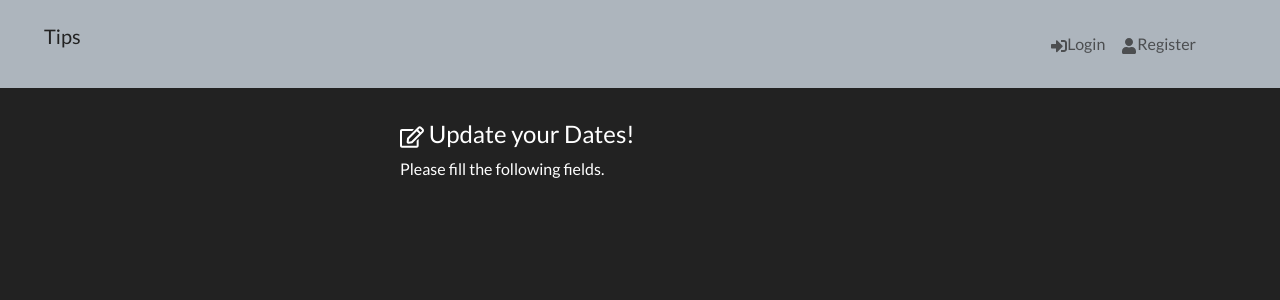
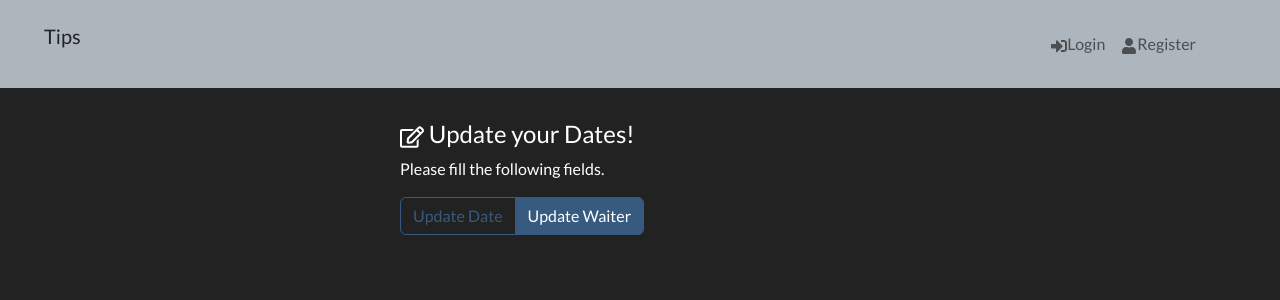
Before and after one commit to MasterTruckX/tips_project_frontend, a React (Vite) app: page /updateDate in a window 1280 px wide. Shown: the top 300 px of the page. Built offline with nearby package versions, Linux system fonts and the light colour scheme.

Commit message:
Check date fully working

```diff
--- a/src/components/DateObj.jsx
+++ b/src/components/DateObj.jsx
@@ -1,4 +1,17 @@
+import { useEffect } from 'react'
+import { useSelector,useDispatch } from 'react-redux'
+import { getAllWaiters, reset as resetWaiters } from '../features/waiters/waitersSlice'
+import WaiterObj from './WaiterObj'
+
 const DateObj = ({currentDate}) => {
+  const {dates} = useSelector((state) => state.date)
+  const {waiters} = useSelector((state) => state.waiter)
+  const dispatch = useDispatch()
+  useEffect(() => {
+    if(dates){
+      dispatch(getAllWaiters(+dates.id))
+    }
+  },[dates])
   return (
   <>
       <h3>Date: {(new Date(currentDate.date)).toLocaleDateString('en-US', {timeZone: 'UTC'})}</h3>
@@ -20,7 +33,17 @@ const DateObj = ({currentDate}) => {
           </tr>
         </tbody>
       </table>
-
+      <section className="content">
+        {waiters.length > 0 ? (
+            <div className="tareas">
+                {waiters.map((currentWaiter) => (
+                    <WaiterObj key={currentWaiter.id} waiter={currentWaiter} />
+                ))}
+            </div>
+        ) : (
+            <h3>No waiters registered.</h3>
+        )}
+      </section>
   </>
   )
 }
--- /dev/null
+++ b/src/components/WaiterObj.jsx
@@ -0,0 +1,20 @@
+const WaiterObj = ({waiter}) => {
+  return (
+    <>
+    <div className="card border-secondary mb-3" style={{maxWidth: '20rem'}}>
+        <div className="card-header">{waiter.name}</div>
+        <div className="card-body">
+            {/* <h4 className="card-title">Secondary card title</h4> */}
+            {/* <p className="card-text">Some quick example text to build on the card title and make up the bulk of the card's content.</p> */}
+            <ul>
+                <li className="card-text">Tip from check: ${waiter.checkTip}</li>
+                <li className="card-text">Tip paid: ${waiter.paidTip}</li>
+            </ul>
+        </div>
+    </div>
+
+    </>
+  )
+}
+
+export default WaiterObj
--- a/src/features/waiters/waitersSlice.js
+++ b/src/features/waiters/waitersSlice.js
@@ -56,7 +56,7 @@ export const waitersSlice = createSlice({
             .addCase(getAllWaiters.fulfilled, (state, action) => {
                 state.isLoading = false
                 state.isSuccess = true
-                state.waiters.push(action.payload)
+                state.waiters = action.payload
             })
             .addCase(getAllWaiters.rejected, (state, action) => {
                 state.isLoading = false
--- a/src/pages/CheckDate.jsx
+++ b/src/pages/CheckDate.jsx
@@ -3,7 +3,6 @@ import { useSelector,useDispatch } from 'react-redux'
 import { toast } from 'react-toastify'
 import { FaRegCalendarAlt } from 'react-icons/fa'
 import { getDateById, getAllDates, reset } from '../features/date/dateSlice'
-import { getAllWaiters, reset as resetWaiters } from '../features/waiters/waitersSlice'
 import { useNavigate } from 'react-router-dom'
 import Spinner from '../components/Spinner'
 import DateObj from '../components/DateObj'
--- a/src/pages/UpdateDate.jsx
+++ b/src/pages/UpdateDate.jsx
@@ -10,6 +10,16 @@ const UpdateDate = () => {
           </h4>
           <p>Please fill the following fields.</p>
         </section>
+        <section>
+          <div>
+            <div className="btn-group" role="group" aria-label="Basic radio toggle button group">
+              <input type="radio" className="btn-check" name="btnradio" id="btnradio1" autoComplete="off" defaultChecked />
+              <label className="btn btn-outline-primary" htmlFor="btnradio1">Update Date</label>
+              <input type="radio" className="btn-check" name="btnradio" id="btnradio2" autoComplete="off" defaultChecked />
+              <label className="btn btn-outline-primary" htmlFor="btnradio2">Update Waiter</label>
+            </div>
+          </div>
+        </section>
         </div>
     </>
   )
```
Lines whose indentation alone changed are shown as unchanged.
